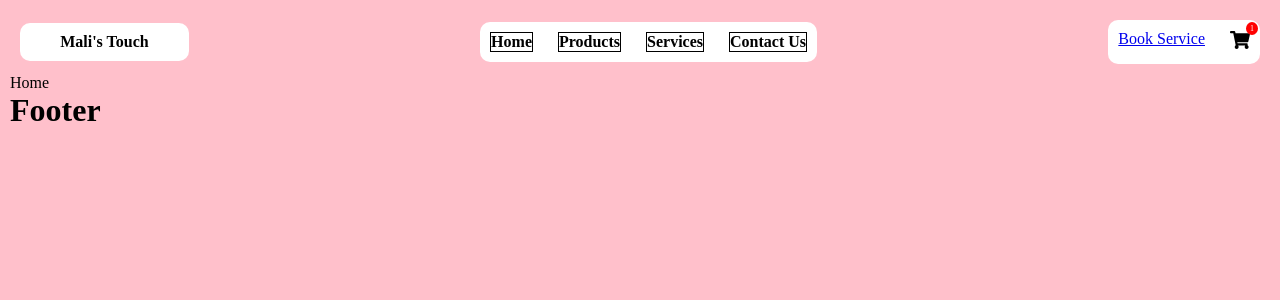
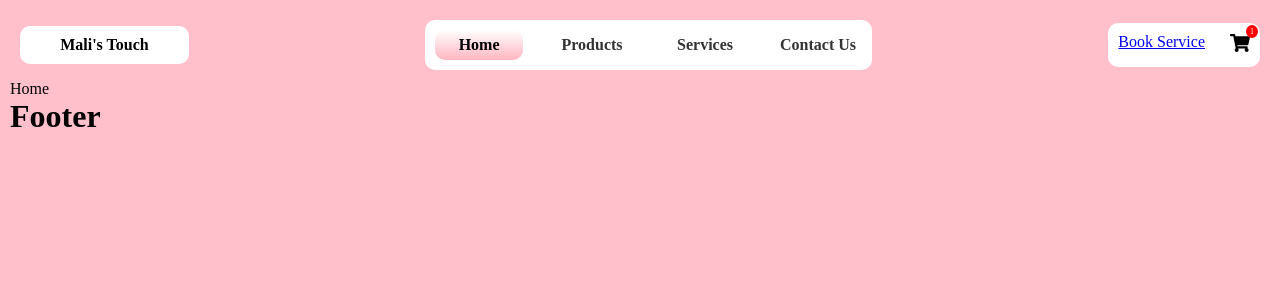
Before and after one commit to developer866/MakeUpStore, a React (Vite) app: page / in a window 1280 px wide. Shown: the top 300 px of the page. Built offline with nearby package versions, Linux system fonts and the light colour scheme.

Commit message:
Refactor Navbar component to use NavLink for improved routing and update styles for better UI consistency

```diff
--- a/src/components/Navbar.css
+++ b/src/components/Navbar.css
@@ -67,25 +67,39 @@
     border-radius: 10px;
     min-width: 20%;
     justify-content: center;
-    p{
-      /* font-size: 3rem; */
-      /* background:black;*/
-      border:1px solid black;
-      text-a
-      min-width:100px;
+    p {
 
+      text-align: center;
+      min-width: 80px;
     }
   }
 
   .navbar-links a {
     text-decoration: none;
-    color: black;
     transition: color 0.3s;
   }
 
   .navbar-links a:hover {
     color: white;
   }
+  .navbar-links p {
+    position: relative;
+    padding: 6px 4px;
+    cursor: pointer;
+    color: #333;
+    transition: 0.3s;
+    border-radius:10px ;
+  }
+  .navbar-links a.active p {
+    color: black;
+    background: linear-gradient(
+      to top,
+      rgba(255, 182, 193, 1),
+      rgba(255, 182, 193, 0)
+    );
+  }
+
+
 }
 
 /* Mobile menu icon */
--- a/src/components/Navbar.jsx
+++ b/src/components/Navbar.jsx
@@ -1,6 +1,6 @@
 import React, { useState } from "react";
 import "./Navbar.css";
-import { Link } from "react-router-dom";
+import { NavLink } from "react-router-dom";
 import Button from "./Button";
 import Carticon from "./Carticon";
 
@@ -20,18 +20,18 @@ function Navbar() {
           {/* navigation */}
           <section>
             <ul className="navbar-links">
-              <Link to="/">
+              <NavLink to="/">
                 <p>Home</p>
-              </Link>
-              <Link to="/Products">
+              </NavLink>
+              <NavLink to="/Products">
                 <p>Products</p>
-              </Link>
-              <Link to="/Services">
+              </NavLink>
+              <NavLink to="/Services">
                 <p>Services</p>
-              </Link>
-              <Link to="/Contact">
+              </NavLink>
+              <NavLink to="/Contact">
                 <p>Contact Us</p>
-              </Link>
+              </NavLink>
             </ul>
           </section>
 
```
